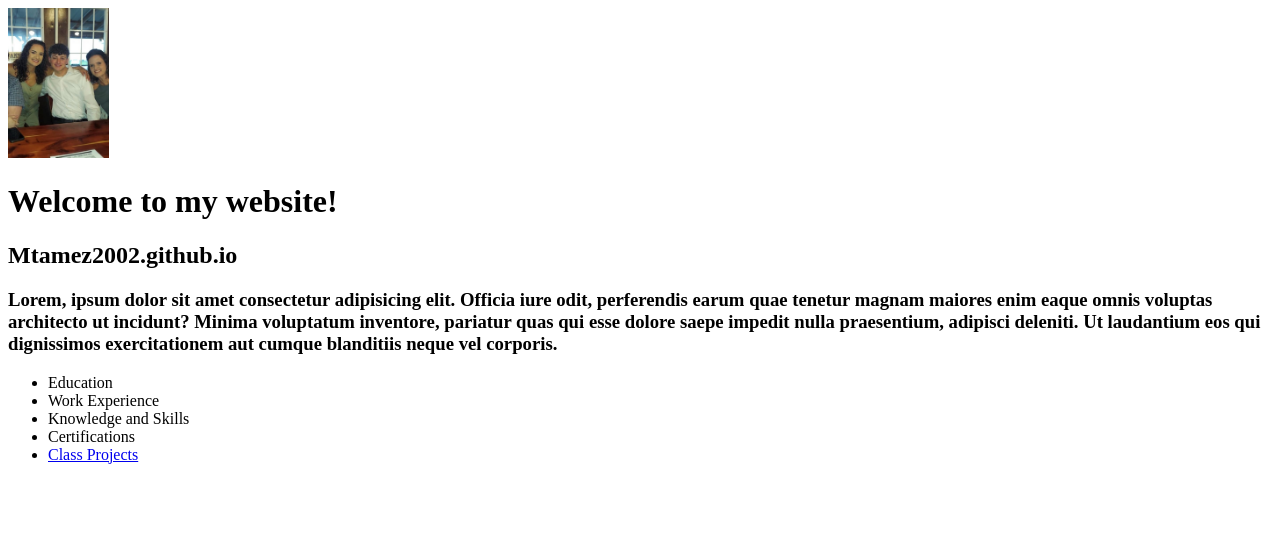
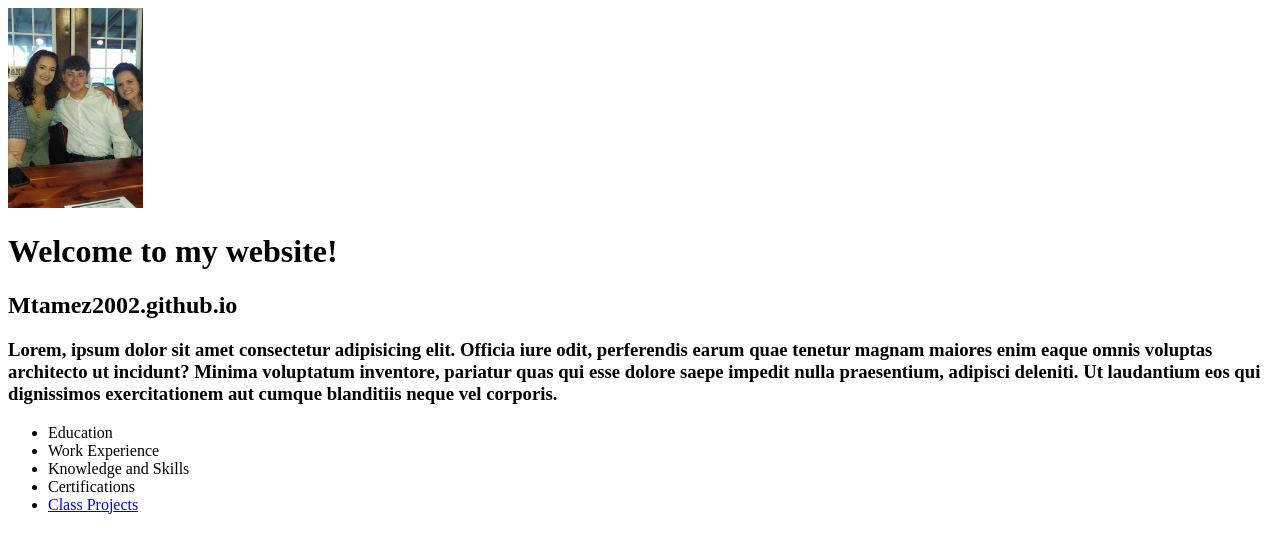
Before and after one commit to Mtamez2002/Mtamez2002.github.io, a plain HTML site: page index.html in a window 1280 px wide. Drawn offline with Linux system fonts and the light colour scheme.

Commit message:
image size

```diff
--- a/index.html
+++ b/index.html
@@ -9,7 +9,7 @@
 </head>
 <body>
     <header>
-        <img src="images/IMG_E7439 (2).JPG" alt="Matthew's image" height="150px">
+        <img src="images/IMG_E7439 (2).JPG" alt="Matthew's image" height="200px">
     </header>
     <main>
         <h1> Welcome to my website!</h1>
```
